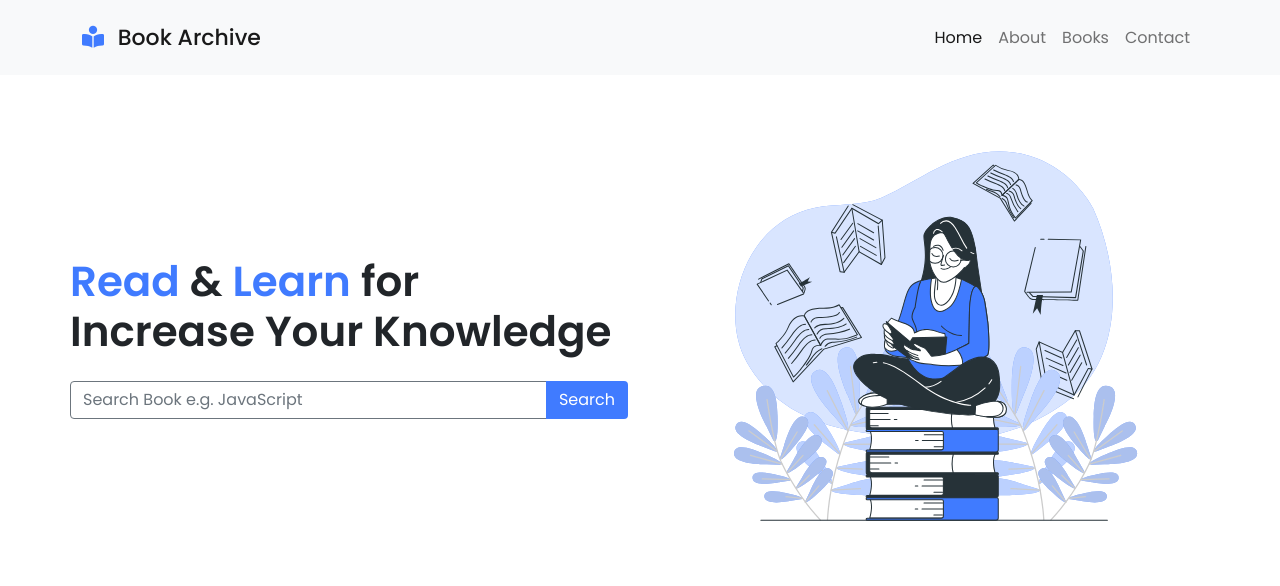
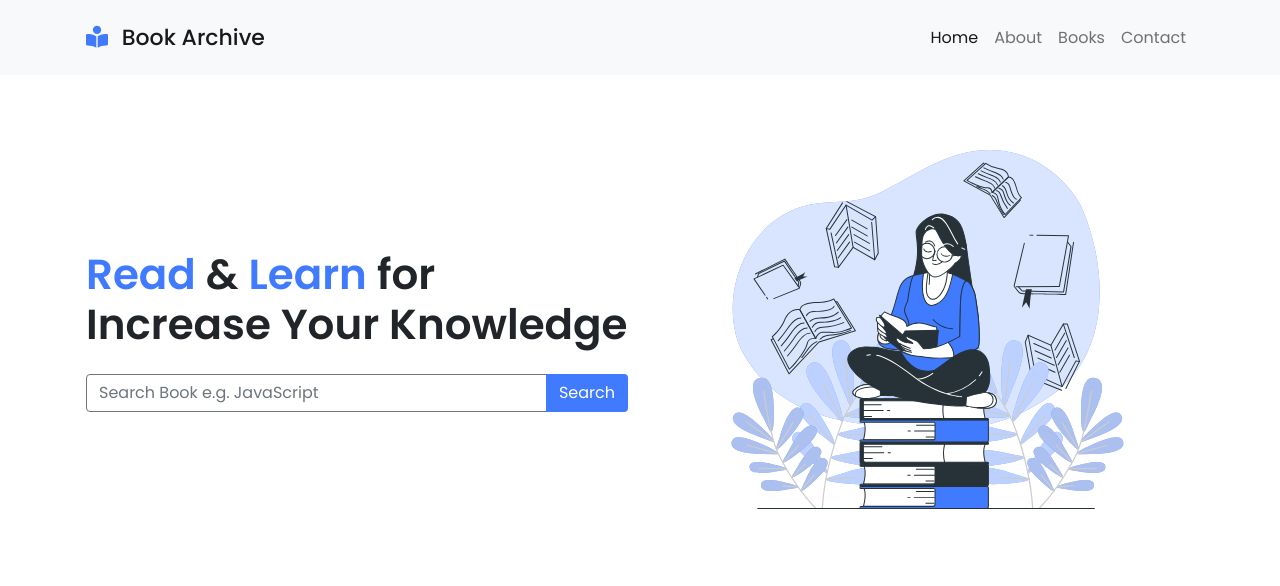
Before and after one commit to joydey100/book-archive, a plain HTML site: page index.html in a window 1280 px wide. Drawn offline with nearby package versions, Linux system fonts and the light colour scheme.

Commit message:
added padding

```diff
--- a/index.html
+++ b/index.html
@@ -22,7 +22,7 @@
     <header>
       <!-- Navigation Part -->
       <nav class="navbar navbar-expand-lg navbar-light bg-light py-3">
-        <div class="container">
+        <div class="container px-3">
           <a class="navbar-brand" href="#">
             <i class="fas fa-book-reader text-blue me-2"></i> Book Archive</a
           >
@@ -57,7 +57,7 @@
       </nav>
 
       <!-- Banner Section -->
-      <section class="banner-section container">
+      <section class="banner-section container px-3">
         <div class="row g-4 d-flex align-items-center">
           <div class="col-md-6">
             <h2 class="title mb-4">
```
